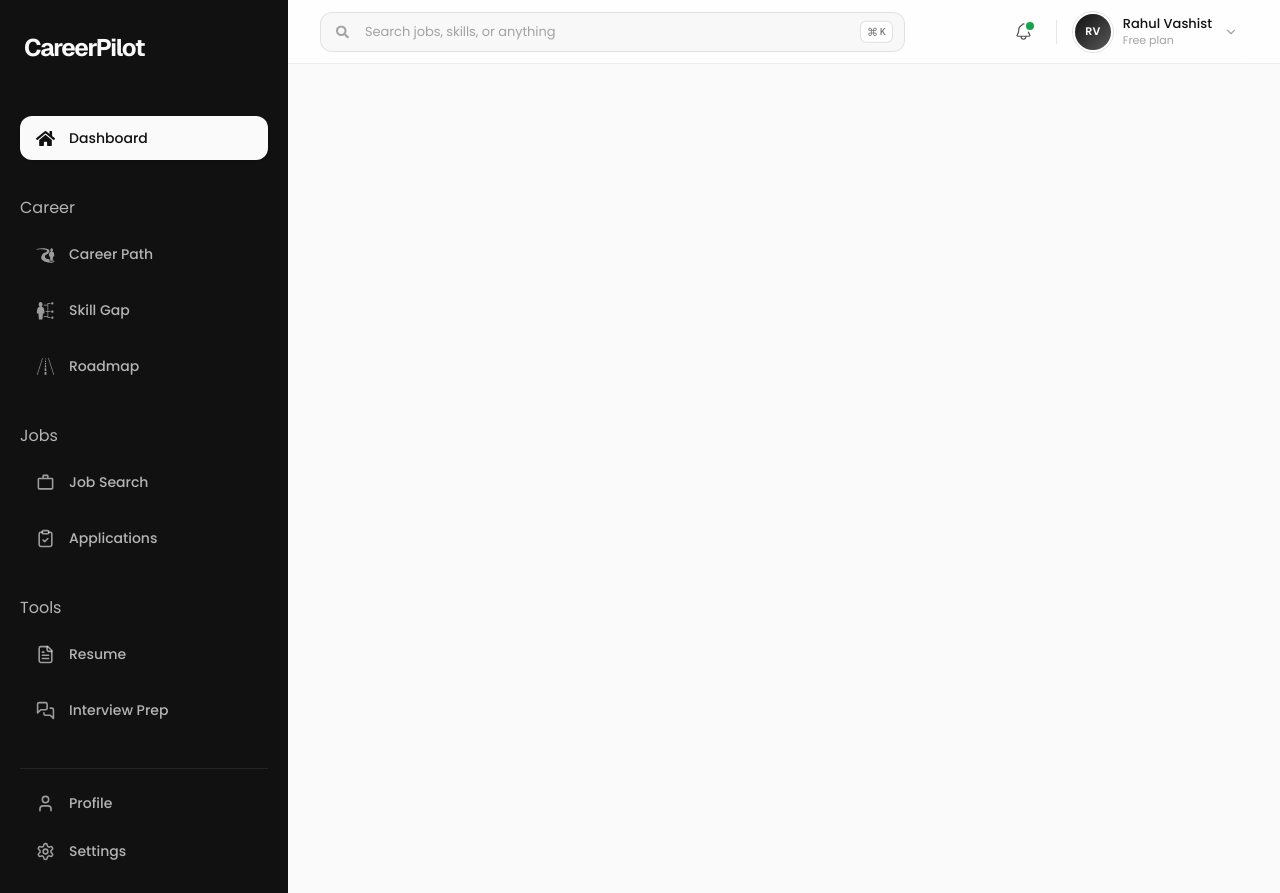
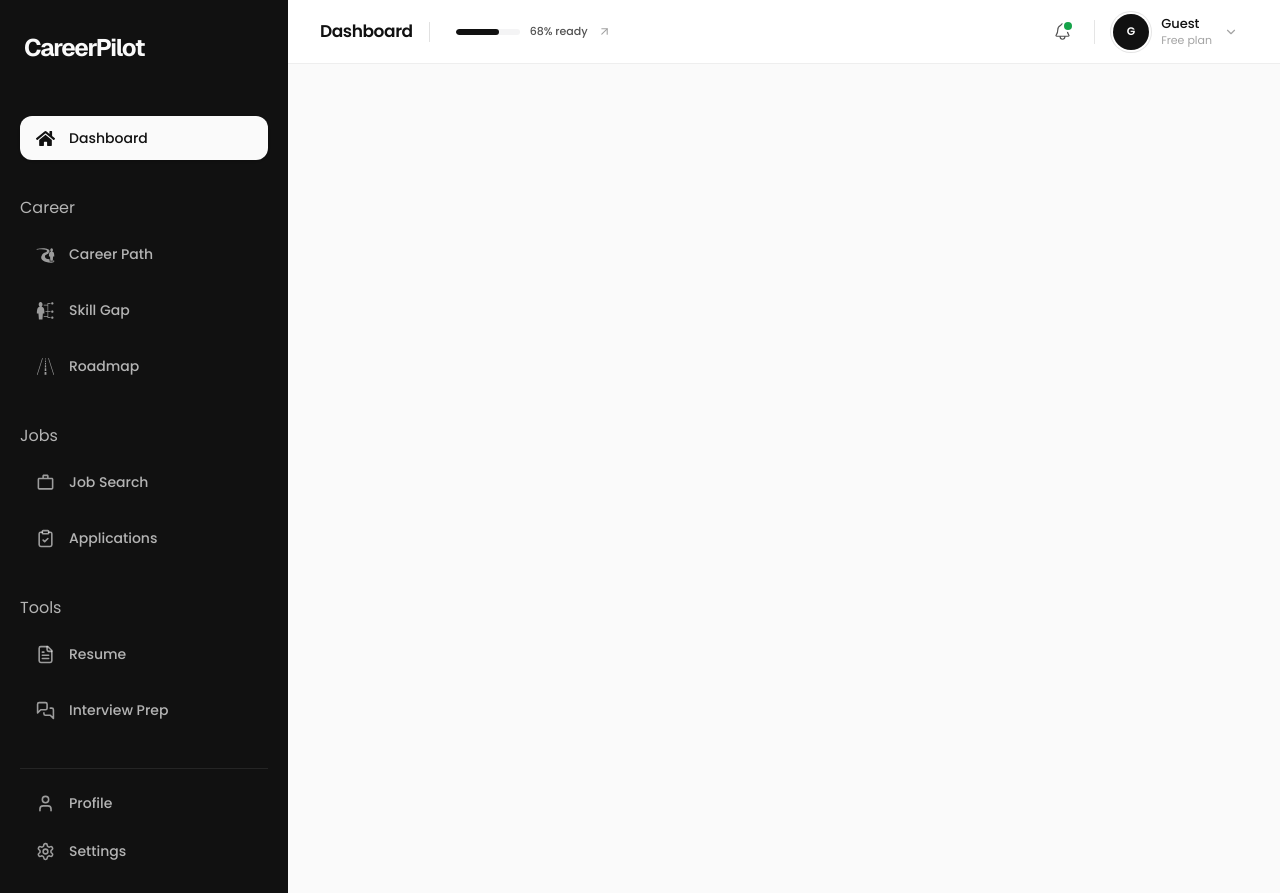
Before and after one commit to Rahul-Vashistt/careerpilot, a Next.js app: page /dashboard in a window 1280 px wide. Built offline with nearby package versions, Linux system fonts and the light colour scheme.

Commit message:
Dashboard : Header add

```diff
--- a/components/dashboard/Header.tsx
+++ b/components/dashboard/Header.tsx
@@ -1,10 +1,10 @@
-import { FaSearch } from "react-icons/fa";
 import { IoNotificationsOutline } from "react-icons/io5";
 import { FiChevronDown } from "react-icons/fi";
+import { LuArrowUpRight } from "react-icons/lu";
 
 const user = {
-  name: "Rahul Vashist",
-  initials: "RV",
+  name: "Guest",
+  initials: "G",
   plan: "Free plan",
 };
 
@@ -15,85 +15,58 @@ export default function Header() {
         sticky top-0 z-30
         h-16
         border-b border-border/40
-        bg-surface/80
+        bg-surface/90
         backdrop-blur-xl
-        supports-backdrop-filter:bg-surface/70
       "
     >
-      <div className="flex h-full items-center justify-between gap-4 px-4 sm:px-8">
-        {/* Search */}
-        <div className="group relative w-full max-w-146.25">
-          <FaSearch
-            size={13}
+      <div className="flex h-full items-center justify-between px-4 sm:px-8">
+        <div className="flex items-center gap-4">
+          <h1 className="text-[17px] font-semibold tracking-tight text-text-primary">
+            Dashboard
+          </h1>
+
+          <div className="h-5 w-px bg-border/70" />
+
+          <button
             className="
-              pointer-events-none
-              absolute left-4 top-1/2
-              -translate-y-1/2
-              text-muted-foreground
-              transition-colors duration-200
-              group-focus-within:text-text-primary
-            "
-          />
-
-          <input
-            type="text"
-            placeholder="Search jobs, skills, or anything"
-            className="
-              h-10 w-full
-              rounded-xl
-              border border-border/60
-              bg-surface-muted/60
-              pl-11 pr-16
-              text-[13px] tracking-[-0.005em]
-              text-text-primary
-              placeholder:text-muted-foreground
-              outline-none
-              transition-all duration-200
-              hover:border-border-hover
-              hover:bg-surface-muted
-              focus:border-primary/40
-              focus:bg-surface
-              focus:shadow-sm
-              focus:ring-4 focus:ring-primary/10
-            "
-          />
-
-          <kbd
-            className="
-              pointer-events-none
-              absolute right-3 top-1/2
-              hidden -translate-y-1/2
-              items-center gap-0.5
-              rounded-md
-              border border-border/70
-              bg-surface
-              px-1.5 py-0.5
-              text-[10px] font-medium
-              text-muted
-              transition-opacity duration-200
-              group-focus-within:opacity-0
-              sm:flex
+              group flex items-center gap-2.5
+              rounded-lg
+              px-2.5 py-1.5
+              text-left
+              transition-colors duration-150
+              hover:bg-surface-hover cursor-pointer
             "
           >
-            <span className="text-[11px]">⌘</span>
-            <span>K</span>
-          </kbd>
+            <div className="relative h-1.5 w-16 overflow-hidden rounded-full bg-surface-muted">
+              <div className="h-full w-[68%] rounded-full bg-text-primary" />
+            </div>
+
+            <span className="text-[11px] font-medium text-text-secondary">
+              68% ready
+            </span>
+
+            <LuArrowUpRight
+              size={13}
+              className="
+                text-muted-foreground
+                transition-transform duration-150
+                group-hover:-translate-y-0.5
+                group-hover:translate-x-0.5
+              "
+            />
+          </button>
         </div>
 
-        {/* Right Section */}
         <div className="flex shrink-0 items-center gap-1">
-          {/* Notifications */}
           <button
             aria-label="Notifications"
             className="
-              relative
-              flex h-10 w-10
-              cursor-pointer
-              items-center justify-center
+              relative flex h-10 w-10
+              cursor-pointer items-center justify-center
               rounded-xl
               text-text-secondary
               outline-none
-              transition-all duration-200
+              transition-all duration-150
               hover:bg-surface-hover
               hover:text-text-primary
               focus-visible:ring-2 focus-visible:ring-primary/30
@@ -112,32 +85,26 @@ export default function Header() {
             />
           </button>
 
-          {/* Divider */}
           <div className="mx-2 h-6 w-px bg-border/60" />
 
-          {/* User */}
           <button
             className="
-              group
-              flex cursor-pointer
-              items-center gap-3
+              group flex cursor-pointer items-center gap-3
               rounded-xl
               py-1.5 pl-1.5 pr-2.5
               outline-none
-              transition-all duration-200
+              transition-all duration-150
               hover:bg-surface-hover
               focus-visible:ring-2 focus-visible:ring-primary/30
             "
           >
-            {/* Avatar */}
             <div
               className="
                 flex h-9 w-9
                 items-center justify-center
                 rounded-full
-                bg-linear-to-br from-primary to-primary/70
-                text-[11px]
-                font-semibold
+                bg-primary
+                text-[11px] font-semibold
                 tracking-wide
                 text-primary-foreground
                 ring-1 ring-border/60
@@ -147,7 +114,6 @@ export default function Header() {
               {user.initials}
             </div>
 
-            {/* Name */}
             <div className="hidden text-left sm:block">
               <p className="text-[13px] font-medium leading-tight text-text-primary">
                 {user.name}
@@ -161,7 +127,7 @@ export default function Header() {
               size={14}
               className="
                 hidden text-muted-foreground
-                transition-transform duration-200
+                transition-transform duration-150
                 group-hover:translate-y-px
                 sm:block
               "
```
